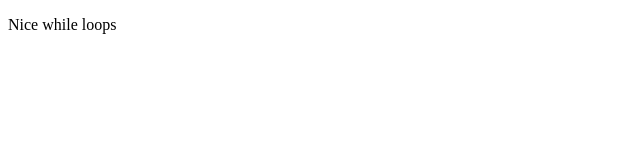
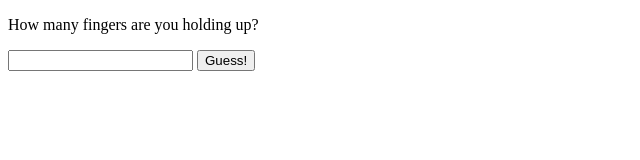
Before and after one commit to 16961714b/Udemy, a plain HTML site: page My Websites/3. JavaScript/whileloops.html in a window 1280 px wide. Shown: the whole page, without its empty margins (0-640 px from the left). Drawn offline with Linux system fonts and the light colour scheme.

Commit message:
modified whileloops.html

```diff
--- a/My Websites/3. JavaScript/whileloops.html
+++ b/My Websites/3. JavaScript/whileloops.html
@@ -11,7 +11,12 @@
 
 <body>
 
-	<p id="arrayString">Nice while loops</p>
+	<p>How many fingers are you holding up?</p>
+
+	<input id="myNumber" />
+
+	<button id="guess">Guess!</button>
+
 
 	<script type="text/javascript">
 
```
